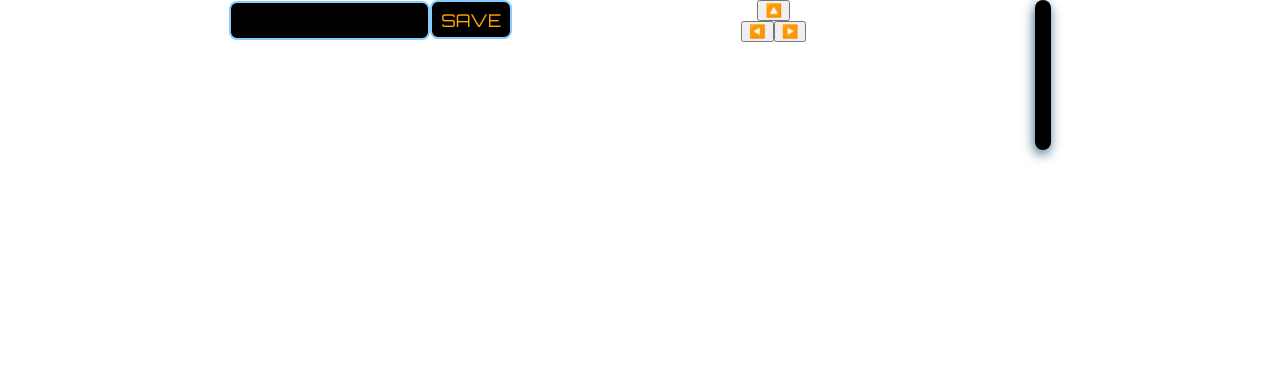
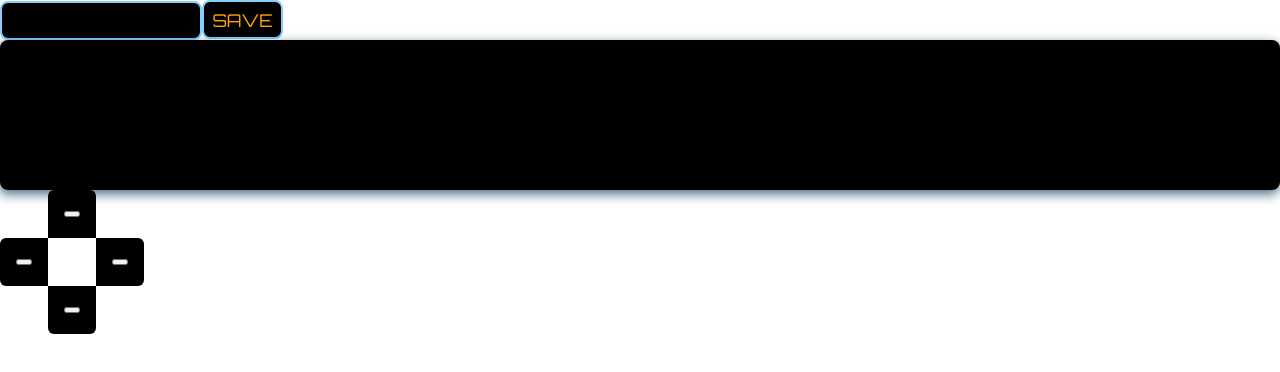
Before and after one commit to haddigan/trash-talk, a React (Create React App) app: page / in a window 1280 px wide. Shown: the top 372 px of the page. Built offline with nearby package versions, Linux system fonts and the light colour scheme.

Commit message:
refactor content display control and DPad styles

```diff
--- a/src/App.js
+++ b/src/App.js
@@ -4,7 +4,7 @@ import { List } from "./List";
 import { PlayerName } from "./PlayerName";
 import { useCountdown } from "./app/useCountdown";
 import { DirectionalPad } from "./DirectionalPad";
-import content from "./content.json";
+import { keyBindings, contentLists } from "./content";
 
 export function App() {
   const [messageList, setMessageList] = useState([]);
@@ -24,71 +24,38 @@ export function App() {
     });
   };
 
-  const handleOpenSection = (section) => {
-    resetTimer();
-    setOpenSection(section);
-  };
+  const arrowKeys = keyBindings.reduce((accumulated, [keyName, type]) => {
+    const handleOpenSection = () => {
+      resetTimer();
+      setOpenSection(type);
+    };
 
-  const [team, compliments, reactions, apologies] = content;
+    return {
+      ...accumulated,
+      [keyName]: (
+        <List
+          content={contentLists[type]}
+          handleOpen={handleOpenSection}
+          isOpen={openSection === type}
+          showButton={!openSection}
+          sendMessage={sendMessage}
+        />
+      ),
+    };
+  }, {});
+
   return (
     <div
       className="App"
-      style={{ display: "flex", justifyContent: "space-evenly" }}
+      style={{
+        display: "flex",
+        flexDirection: "column",
+        justifyContent: "space-evenly",
+      }}
     >
       <PlayerName handleSetName={setName} />
-      <DirectionalPad
-        upButton={
-          <List
-            type="team"
-            content={team}
-            open={openSection === "team"}
-            handleOpen={handleOpenSection}
-            showButton={!openSection}
-            sendMessage={sendMessage}
-          >
-            🔼
-          </List>
-        }
-        leftButton={
-          <List
-            type="compliments"
-            content={compliments}
-            open={openSection === "compliments"}
-            handleOpen={handleOpenSection}
-            showButton={!openSection}
-            sendMessage={sendMessage}
-          >
-            ◀️
-          </List>
-        }
-        rightButton={
-          <List
-            type="reactions"
-            content={reactions}
-            open={openSection === "reactions"}
-            handleOpen={handleOpenSection}
-            showButton={!openSection}
-            sendMessage={sendMessage}
-          >
-            ▶️
-          </List>
-        }
-        bottomButton={
-          <List
-            type="apologies"
-            content={apologies}
-            open={openSection === "apologies"}
-            handleOpen={handleOpenSection}
-            showButton={!openSection}
-            sendMessage={sendMessage}
-          >
-            🔽
-          </List>
-        }
-      />
-      <div>
-        <ChatWindow content={messageList} />
-      </div>
+      <ChatWindow content={messageList} />
+      <DirectionalPad {...arrowKeys} />
     </div>
   );
 }
--- a/src/DirectionalPad/DirectionalPad.js
+++ b/src/DirectionalPad/DirectionalPad.js
@@ -1,3 +1,4 @@
+import React from "react";
 import classNames from "classnames/bind";
 import styles from "./DirectionalPad.module.css";
 
@@ -10,13 +11,11 @@ export const DirectionalPad = ({
   downButton,
 }) => {
   return (
-    <div className={cx("dPadContainer")}>
-      <div className={cx("dPadFlex")}>{upButton}</div>
-      <div className={cx("dPadFlex")}>
-        {leftButton}
-        {rightButton}
-      </div>
-      <div className={cx("dPadFlex")}>{downButton}</div>
+    <div className={cx("buttonContainer")}>
+      <div className={cx("button", "upButton")}>{upButton}</div>
+      <div className={cx("button", "leftButton")}>{leftButton}</div>
+      <div className={cx("button", "rightButton")}>{rightButton}</div>
+      <div className={cx("button", "downButton")}>{downButton}</div>
     </div>
   );
 };
--- a/src/DirectionalPad/DirectionalPad.module.css
+++ b/src/DirectionalPad/DirectionalPad.module.css
@@ -1,9 +1,41 @@
-.dPadContainer {
-  display: flex;
-  flex-direction: column;
+.buttonContainer {
+  display: grid;
+  grid-template-columns: 3em 3em 3em;
+  grid-template-rows: 3em 3em 3em;
 }
 
-.dPadFlex {
+.button {
+  background: black;
+  border-radius: 6px;
   display: flex;
   justify-content: center;
+  align-items: center;
 }
+
+.upButton {
+  border-bottom-right-radius: 0;
+  border-bottom-left-radius: 0;
+  grid-column: 2;
+  grid-row: 1;
+}
+
+.leftButton {
+  border-top-right-radius: 0;
+  border-bottom-right-radius: 0;
+  grid-column: 1;
+  grid-row: 2;
+}
+
+.rightButton {
+  border-top-left-radius: 0;
+  border-bottom-left-radius: 0;
+  grid-column: 3;
+  grid-row: 2;
+}
+
+.downButton {
+  border-top-right-radius: 0;
+  border-top-left-radius: 0;
+  grid-column: 2;
+  grid-row: 3;
+}
--- a/src/List.js
+++ b/src/List.js
@@ -1,6 +1,6 @@
 export const List = ({
   type,
-  open,
+  isOpen,
   handleOpen,
   showButton,
   sendMessage,
@@ -9,8 +9,8 @@ export const List = ({
 }) => {
   return (
     <>
-      {open && <Content content={content} sendMessage={sendMessage} />}
-      {!open && showButton && (
+      {isOpen && <Content content={content} sendMessage={sendMessage} />}
+      {!isOpen && showButton && (
         <button onClick={() => handleOpen(type)}>{children}</button>
       )}
     </>
--- /dev/null
+++ b/src/content.js
@@ -0,0 +1,23 @@
+export const TEAM = "team";
+export const COMPLIMENTS = "compliments";
+export const APOLOGIES = "apologies";
+export const REACTIONS = "reactions";
+
+export const UP_BUTTON = "upButton";
+export const DOWN_BUTTON = "downButton";
+export const LEFT_BUTTON = "leftButton";
+export const RIGHT_BUTTON = "rightButton";
+
+export const keyBindings = [
+  [UP_BUTTON, TEAM],
+  [LEFT_BUTTON, REACTIONS],
+  [RIGHT_BUTTON, COMPLIMENTS],
+  [DOWN_BUTTON, APOLOGIES],
+];
+
+export const contentLists = {
+  [TEAM]: ["I got it!", "Need boost!", "Take the shot!", "Defending..."],
+  [COMPLIMENTS]: ["Nice shot!", "Great pass!", "Thanks!", "What a save!"],
+  [REACTIONS]: ["OMG!", "Noooo!", "Wow!", "Close one!"],
+  [APOLOGIES]: ["$#@%!", "No problem.", "Whoops...", "Sorry!"],
+};
--- a/src/content.json
+++ /dev/null
@@ -1,6 +0,0 @@
-[
-  ["I got it!", "Need boost!", "Take the shot!", "Defending..."],
-  ["Nice shot!", "Great pass!", "Thanks!", "What a save!"],
-  ["OMG!", "Noooo!", "Wow!", "Close one!"],
-  ["$#@%!", "No problem.", "Whoops...", "Sorry!"]
-]
```
